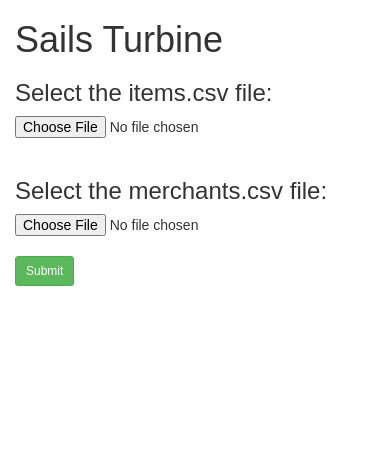
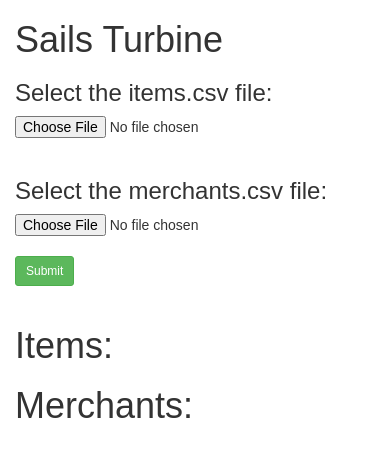
Before and after one commit to selfup/sails-turbine, a React (Create React App) app: page / in a window 390 px wide. Shown: the top 456 px of the page. Built offline with nearby package versions, Linux system fonts and the light colour scheme.

Commit message:
Added merchants to the main app view

```diff
--- a/src/App.js
+++ b/src/App.js
@@ -2,6 +2,7 @@ import React, { Component } from 'react'
 import { Button }           from 'react-bootstrap'
 import Fire                 from './helpers/fire'
 import Items                from './Items'
+import Merchants            from './Merchants'
 import SalesEngine          from './sales-engine/sales-engine'
 
 class App extends Component {
@@ -60,9 +61,18 @@ class App extends Component {
           >
           Submit
           </Button><br/><br/>
-          <Items items={this.state.salesEngine.items.all}/>
+          <div className="row">
+            <div className="col-md-6">
+              <h1 className="App-items">Items: </h1>
+              <Items items={this.state.salesEngine.items.all}/>
+            </div>
+            <div className="col-md-6">
+              <h1 className="App-merchants">Merchants: </h1>
+              <Merchants merchants={this.state.salesEngine.merchants.all}/>
+            </div>
+          </div>
         </div>
-      </div>
+        </div>
     )
   }
 }
--- /dev/null
+++ b/src/Merchants.js
@@ -0,0 +1,26 @@
+import React, { Component } from 'react'
+import './css/Merchants.css'
+
+class Merchants extends Component {
+  merchantsLoader() {
+    return this.props.merchants.map((merchant) => {
+      return (
+        <div className="container Merchants-container" key={merchant.id}>
+          <br/>
+          <p><em>Id: {merchant.id}</em></p>
+          <h3>Name: {merchant.name}</h3>
+        </div>
+      )
+    })
+  }
+
+  render() {
+    return(
+      <div>
+        {this.merchantsLoader()}
+      </div>
+    )
+  }
+}
+
+export default Merchants
--- /dev/null
+++ b/src/css/Merchants.css
@@ -0,0 +1,6 @@
+.Merchants-container {
+  background-image: linear-gradient(90deg, #53d6d6, aquamarine);
+  margin-bottom: 5px;
+  width: 70%;
+  box-shadow: 2px 2px 5px #4866bf;
+}
```
